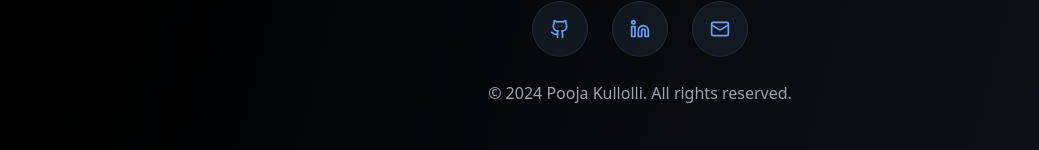
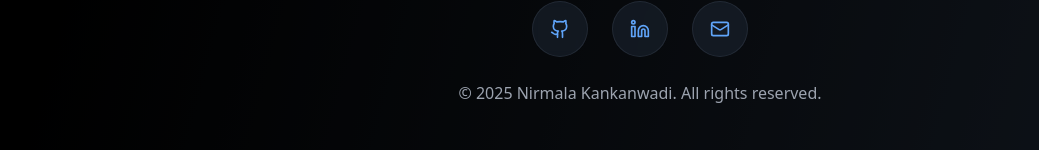
Before and after one commit to poojakullolli/Nirmala-Portfolio, a React (Create React App) app: page / in a window 1280 px wide. Shown: the part 4720-4870 px from the top of the page, without its empty margins (0-1039 px from the left). Built offline with nearby package versions, Linux system fonts and the light colour scheme; no server answers.

Commit message:
Update Portfolio.tsx

```diff
--- a/src/Portfolio.tsx
+++ b/src/Portfolio.tsx
@@ -1,8 +1,8 @@
 import React, { useState, useEffect } from 'react';
-import { Github, Linkedin, Mail, Code, ExternalLink, Award, MapPin, Send, Monitor, Brain, Eye, MessageSquare, Cog, BarChart, Cpu, Wifi, Zap, Activity, Settings, Radio, Shield } from 'lucide-react';
+import { Github, Linkedin, Mail, Code, ExternalLink, MapPin, Send, Brain, BarChart, Cpu, Wifi, Zap, Settings, Radio } from 'lucide-react';
 import emailjs from '@emailjs/browser';
 import { featuredProjects, certificates, skills, interests } from './content'; // Add interests here
-import { certificateImages } from './uploads';
+
 
 interface Interest {
   name: string;
@@ -79,7 +79,7 @@ const interests: Interest[] = [
           from_name: formData.name,
           from_email: formData.email,
           message: formData.message,
-          to_name: 'Pooja Kullolli',
+          to_name: 'Niramala Kankanwadi',
         },
         EMAILJS_CONFIG.publicKey
       );
@@ -516,7 +516,7 @@ const interests: Interest[] = [
               ))}
             </div>
             <div className="text-center text-gray-400">
-              <p className="text-sm sm:text-base">&copy; 2024 Pooja Kullolli. All rights reserved.</p>
+              <p className="text-sm sm:text-base">&copy; 2025 Nirmala Kankanwadi. All rights reserved.</p>
             </div>
           </div>
         </div>
```
